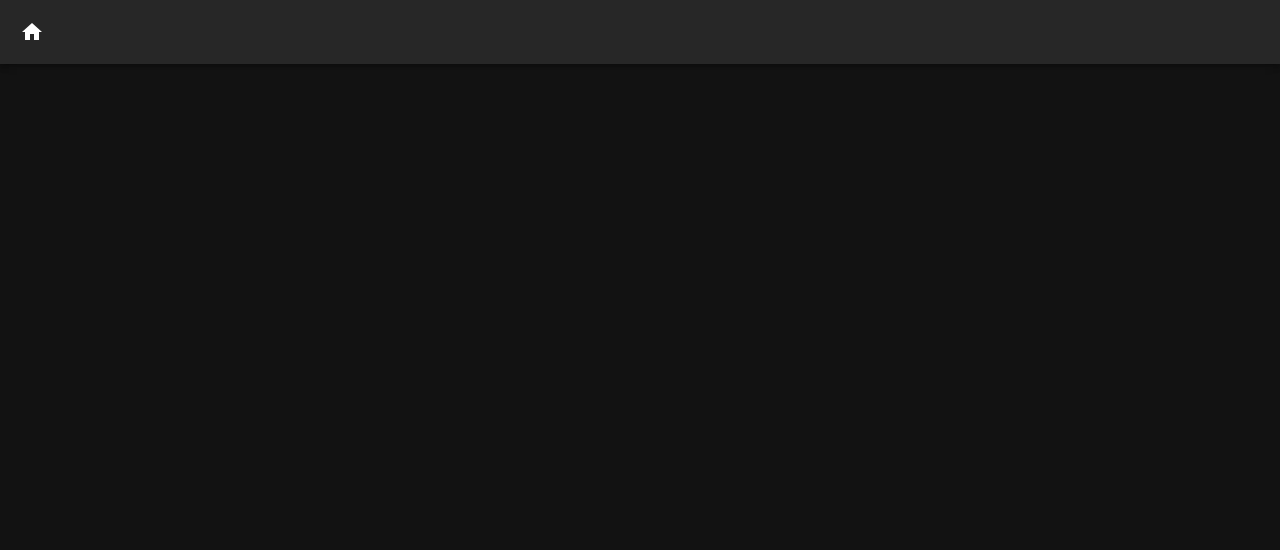
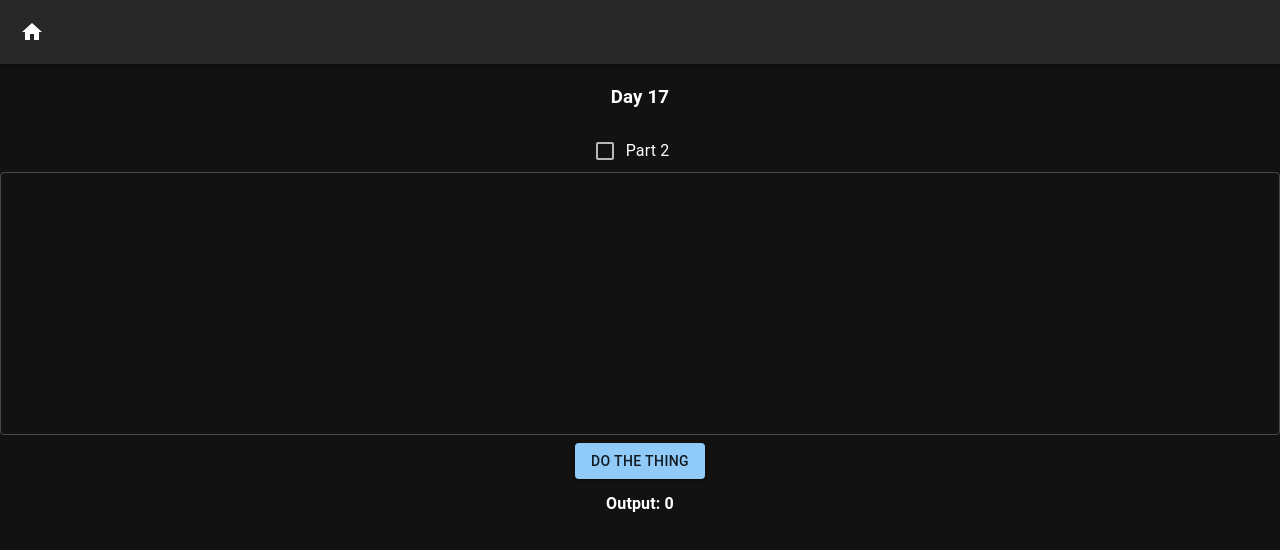
Before and after one commit to SilasWind/advent-of-code, a React (Create React App) app: page /day17 in a window 1280 px wide. Before the commit this address had no page. Shown: the top 550 px of the page. Built offline with nearby package versions, Linux system fonts and the light colour scheme.

Commit message:
day 17 part 1 start

```diff
--- a/src/App.tsx
+++ b/src/App.tsx
@@ -20,6 +20,7 @@ import DayThirteen from "./components/day13";
 import DayFourteen from "./components/day14";
 import DayFifteen from "./components/day15";
 import DaySixteen from "./components/day16";
+import DaySeventeen from "./components/day17";
 
 const darkTheme = createTheme({
   palette: {
@@ -57,6 +58,7 @@ function App() {
           <Route path="/day14" element={<DayFourteen />} />
           <Route path="/day15" element={<DayFifteen />} />
           <Route path="/day16" element={<DaySixteen />} />
+          <Route path="/day17" element={<DaySeventeen />} />
         </Routes>
       </div>
     </ThemeProvider>
--- /dev/null
+++ b/src/components/day17.tsx
@@ -0,0 +1,119 @@
+import React, { useState } from "react";
+import InputComp from "./inputComp";
+
+function DaySeventeen() {
+  const [part2, setPart2] = useState(false);
+  const [inputString, setInputString] = useState("");
+  const [inputArray, setInputArray] = useState<number[][]>([]);
+  const [output, setOutput] = useState(0);
+  const [pathMatrix, setPathMatrix] = useState<boolean[][]>([]);
+
+  const handleChange = (
+    e: React.ChangeEvent<HTMLInputElement | HTMLTextAreaElement>
+  ) => {
+    setInputString(e.target.value);
+  };
+
+  const doTheThing = () => {
+    const newInputArray = inputString
+      .trim()
+      .split("\n")
+      .map((row) => row.trim().split("").map(Number));
+    setInputArray([...newInputArray]);
+    const rows = newInputArray.length;
+    const cols = newInputArray[0].length;
+    const isValid = (r: number, c: number) =>
+      r >= 0 && r < rows && c >= 0 && c < cols;
+    const directions = [
+      [1, 0],
+      [-1, 0],
+      [0, 1],
+      [0, -1],
+    ];
+    const queue = [[0, 0, -1, 0]];
+    const distances = Array.from({ length: rows }, () =>
+      Array(cols).fill(Infinity)
+    );
+    const newPathMatrix: boolean[][] = Array.from({ length: rows }, () =>
+      Array(cols).fill(false)
+    );
+    const cameFrom = Array.from({ length: rows }, () => Array(cols).fill(null));
+    newPathMatrix[0][0] = true;
+    distances[0][0] = newInputArray[0][0];
+
+    while (queue.length) {
+      const [row, col, dirIndex, moveCount] = queue.shift() ?? [0, 0];
+      for (let i = 0; i < directions.length; i++) {
+        const dr = directions[i][0];
+        const dc = directions[i][1];
+
+        const newRow = row + dr;
+        const newCol = col + dc;
+
+        if (isValid(newRow, newCol)) {
+          let newMoveCount = moveCount;
+          if (i !== dirIndex) {
+            newMoveCount = 1;
+          } else {
+            newMoveCount++;
+          }
+          const newDistance =
+            distances[row][col] + newInputArray[newRow][newCol];
+          if (newMoveCount <= 3 && newDistance < distances[newRow][newCol]) {
+            distances[newRow][newCol] = newDistance;
+            queue.push([newRow, newCol, i, newMoveCount]);
+            cameFrom[newRow][newCol] = [row, col];
+          }
+        }
+      }
+    }
+    let current = [rows - 1, cols - 1];
+    while (current) {
+      const [row, col] = current;
+      newPathMatrix[row][col] = true;
+      current = cameFrom[row][col];
+    }
+    setPathMatrix([...newPathMatrix]);
+    console.log(pathMatrix);
+    console.log(distances);
+    console.log(distances[rows - 1][cols - 1]);
+  };
+  return (
+    <div>
+      <InputComp
+        part2={part2}
+        setPart2={setPart2}
+        inputString={inputString}
+        output={output}
+        part1Func={doTheThing}
+        part2Func={doTheThing}
+        handleChange={handleChange}
+        dayNumber={17}
+      />
+      <div>
+        {inputArray?.map((row, index) => (
+          <div
+            key={index}
+            style={{
+              display: "flex",
+              flexDirection: "row",
+              fontFamily: "monospace",
+            }}
+          >
+            {row.map((char, charIndex) => (
+              <div
+                style={{
+                  color: pathMatrix[index][charIndex] ? "#42A5F5" : "#fff",
+                }}
+              >
+                {char}
+              </div>
+            ))}
+          </div>
+        ))}
+      </div>
+    </div>
+  );
+}
+
+export default DaySeventeen;
--- a/src/components/inputComp.tsx
+++ b/src/components/inputComp.tsx
@@ -48,7 +48,7 @@ const InputComp: React.FC<InputProps> = ({
         rows={10}
         value={inputString}
         onChange={(e) => handleChange(e)}
-        sx={{ width: "200%" }}
+        sx={{ width: "100%" }}
       />
       <Button
         onClick={part2 ? part2Func : part1Func}
--- a/src/components/mainMenu.tsx
+++ b/src/components/mainMenu.tsx
@@ -14,7 +14,7 @@ const MainMenu: React.FC = () => {
       <img src="/mainmenu.png" style={{ height: "10%", width: "40%" }} />
       <ButtonGroup orientation="vertical" variant="outlined" size="large">
         <Grid container rowSpacing={1}>
-          {Array.from({ length: 16 }, (_, i) => i + 1).map((day) => (
+          {Array.from({ length: 17 }, (_, i) => i + 1).map((day) => (
             <Grid item gap={2} xs={3} key={day}>
               <Button href={`/day${day}`}>Day {day}</Button>
             </Grid>
```
